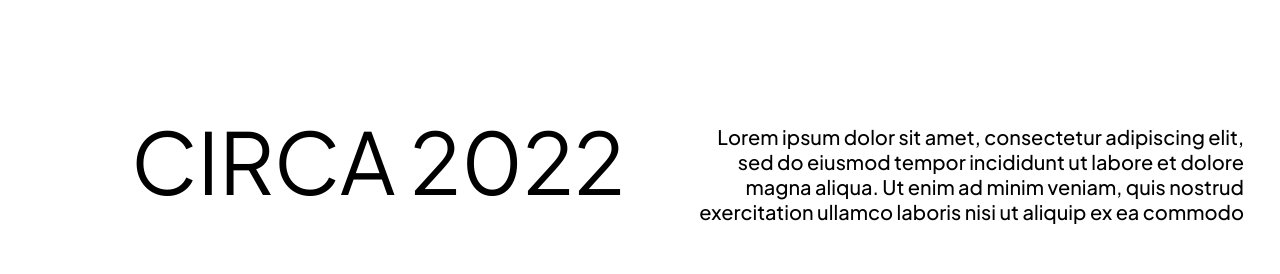
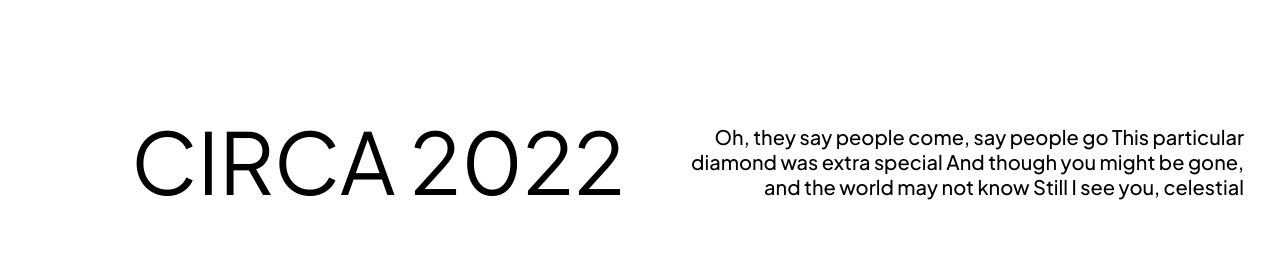
Before and after one commit to rayaadinda/fromrayacamera, a plain HTML site: page galeri/circa2022/index.html in a window 1280 px wide. Shown: the top 274 px of the page. Drawn offline with nearby package versions, Linux system fonts and the light colour scheme.

Commit message:
add text

```diff
--- a/galeri/circa2022/index.html
+++ b/galeri/circa2022/index.html
@@ -13,8 +13,10 @@
         <div class="element"data-aos="fade-right">CIRCA 2022</div>
         <img class="adassa" data-aos="fade-up" src="img/adassa-1.png" />
         <p class="text-wrapper"data-aos="fade-left">
-          Lorem ipsum dolor sit amet, consectetur adipiscing elit, sed do eiusmod tempor incididunt ut labore et dolore
-          magna aliqua. Ut enim ad minim veniam, quis nostrud exercitation ullamco laboris nisi ut aliquip ex ea commodo
+          Oh, they say people come, say people go
+          This particular diamond was extra special
+          And though you might be gone, and the world may not know
+          Still I see you, celestial
         </p>
         <div class="fromrayacamera"data-aos="fade-up">
           Fromrayacamera&nbsp;&nbsp;&nbsp;&nbsp;/&nbsp;&nbsp;&nbsp;&nbsp;Minolta10
```
